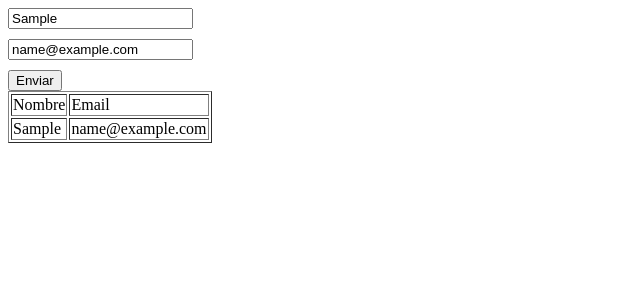
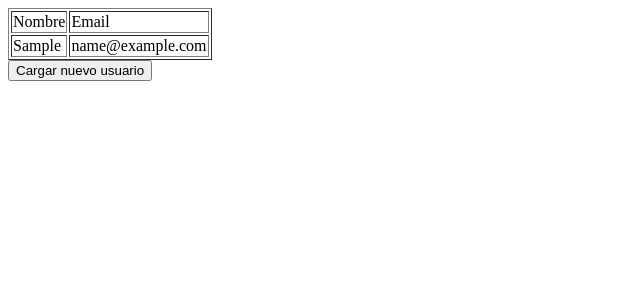
Before and after one commit to NicoFerrero/Laboratorio4, an Angular app in the folder clase02/: page / in a window 1280 px wide. Both pictures are taken after typing "Sample", "name@example.com" into the empty fields and a click on the button "Enviar". Shown: the top 300 px of the page, without its empty margins (0-640 px from the left). Built offline with nearby package versions, Linux system fonts and the light colour scheme.

Commit message:
'se_agregar_clase_persona'

```diff
--- /dev/null
+++ b/clase02/src/app/clases/persona.ts
@@ -0,0 +1,9 @@
+export class Persona {
+  nombre: string;
+  email: string;
+
+  constructor(nombre, email) {
+    this.nombre = nombre;
+    this.email = email;
+  }
+}
--- a/clase02/src/app/components/formulario/formulario.component.html
+++ b/clase02/src/app/components/formulario/formulario.component.html
@@ -1,4 +1,4 @@
-<form>
+<form *ngIf="estado">
   <input
     type="text"
     name="nombre"
@@ -13,5 +13,5 @@
     [(ngModel)]="persona.email"
     style="margin-bottom:10px"
   /><br />
-  <button (click)="enviar(persona)">Enviar</button>
+  <button (click)="enviar(persona, $event)">Enviar</button>
 </form>
--- a/clase02/src/app/components/formulario/formulario.component.ts
+++ b/clase02/src/app/components/formulario/formulario.component.ts
@@ -1,3 +1,4 @@
+import { Persona } from './../../clases/persona';
 import { Component, OnInit, Input, Output, EventEmitter } from '@angular/core';
 
 @Component({
@@ -8,18 +9,19 @@ import { Component, OnInit, Input, Output, EventEmitter } from '@angular/core';
 export class FormularioComponent implements OnInit {
 
   @Output() cargar = new EventEmitter<any>();
+  @Input() estado: any;
 
-  persona: any = {
-    nombre: '',
-    email: ''
-  };
+  persona: Persona = new Persona('', '');
 
   constructor() { }
 
   ngOnInit() {
   }
 
-  enviar(persona: any) {
-    this.cargar.emit({...persona}); // ESTO SE HACE PARA QUE NO QUEDEN TODOS REFERENCIADOS A LO MISMO, EXTRAE LAS PROPIEDADES Y CREA OTRO OBJETO
+  enviar(persona: any, event) {
+    event.preventDefault();
+    this.cargar.emit(new Persona(this.persona.nombre, this.persona.email)); // ESTO SE HACE PARA QUE NO QUEDEN TODOS REFERENCIADOS A LO MISMO, EXTRAE LAS PROPIEDADES Y CREA OTRO OBJETO
+    this.persona.nombre = '';
+    this.persona.email = '';
   }
 }
--- a/clase02/src/app/components/mostrar/mostrar.component.html
+++ b/clase02/src/app/components/mostrar/mostrar.component.html
@@ -1,3 +1,4 @@
+<div *ngIf="!estado">
   <table border="1">
     <tr>
       <td>Nombre</td>
@@ -8,3 +9,5 @@
       <td>{{persona.email}}</td>
     </tr>
   </table>
+  <button (click)="toggleEstado(estado)">Cargar nuevo usuario</button>
+</div>
--- a/clase02/src/app/components/mostrar/mostrar.component.ts
+++ b/clase02/src/app/components/mostrar/mostrar.component.ts
@@ -1,4 +1,5 @@
-import { Component, OnInit, Input } from '@angular/core';
+import { Component, OnInit, Input, Output, EventEmitter } from '@angular/core';
+import { Persona } from 'src/app/clases/persona';
 
 @Component({
   selector: 'app-mostrar',
@@ -7,10 +8,16 @@ import { Component, OnInit, Input } from '@angular/core';
 })
 export class MostrarComponent implements OnInit {
 
-  @Input() personas: any;
+  @Input() personas: Persona[];
+  @Input() estado: any;
+  @Output() cambiarEstado = new EventEmitter<any>();
 
   constructor() { }
 
   ngOnInit() {
   }
+
+  toggleEstado(estado) {
+    this.cambiarEstado.emit(estado);
+  }
 }
--- a/clase02/src/app/components/saludar/saludar.component.html
+++ b/clase02/src/app/components/saludar/saludar.component.html
@@ -1,2 +1,2 @@
-<app-formulario (cargar)="onCargar($event)"></app-formulario>
-<app-mostrar [personas]="personas"></app-mostrar>
+<app-formulario (cargar)="onCargar($event)" [estado]="estado"></app-formulario>
+<app-mostrar [personas]="personas" [estado]="estado" (cambiarEstado)="onCambiarEstado($event)"></app-mostrar>
--- a/clase02/src/app/components/saludar/saludar.component.ts
+++ b/clase02/src/app/components/saludar/saludar.component.ts
@@ -1,4 +1,5 @@
 import { Component, OnInit } from '@angular/core';
+import { Persona } from 'src/app/clases/persona';
 
 @Component({
   selector: 'app-saludar',
@@ -7,7 +8,8 @@ import { Component, OnInit } from '@angular/core';
 })
 export class SaludarComponent implements OnInit {
 
-  personas = [];
+  personas: Persona[] = new Array<Persona>();
+  estado = true;
 
   constructor() { }
 
@@ -16,5 +18,10 @@ export class SaludarComponent implements OnInit {
 
   onCargar(persona) {
     this.personas.push(persona);
+    this.estado = !this.estado;
+  }
+
+  onCambiarEstado(estado) {
+    this.estado = !estado;
   }
 }
```
Also changed, not shown: 1 other file (tests, documents, lock files or other folders). Lines whose indentation alone changed are shown as unchanged.
